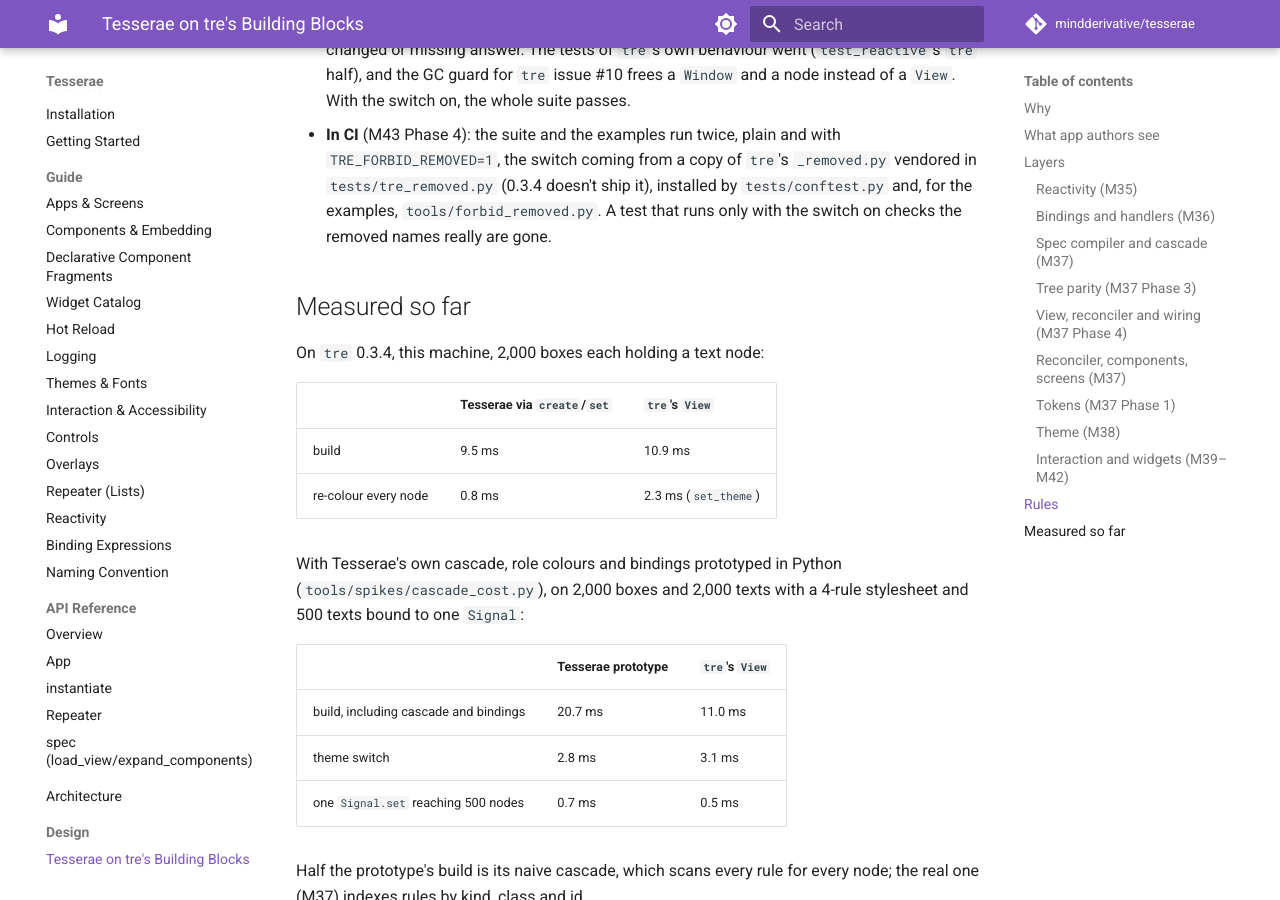
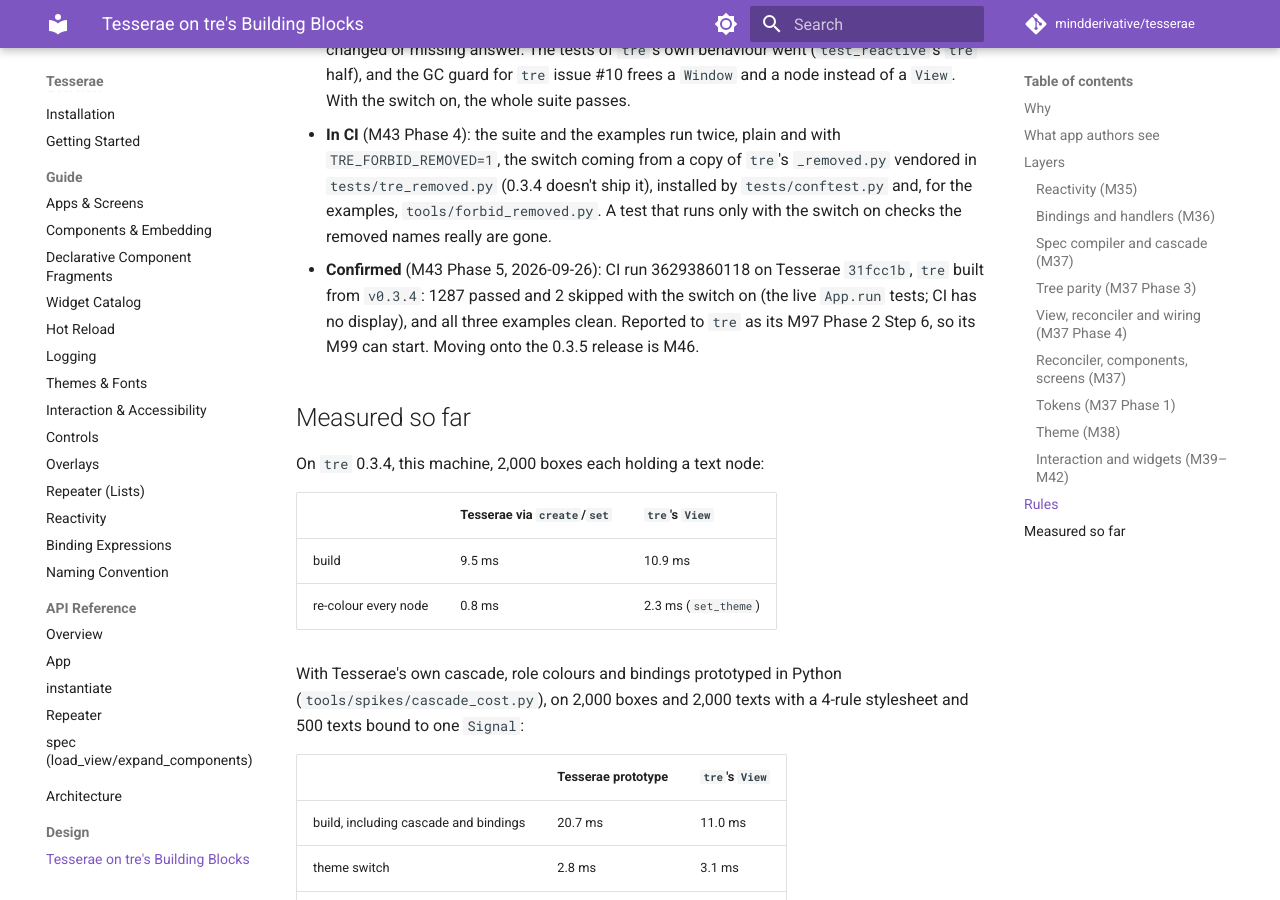
Before and after one commit to mindderivative/tesserae, an MkDocs documentation site: the page built from docs/design/building-blocks.md, in a window 1280 px wide and 900 px high, scrolled down 6519 px. Built offline with MkDocs 1.6.1 and Material for MkDocs 9.7.7, drawn with Linux system fonts in a browser that asks for light colours; comment, search, counter and statistics services are not loaded.

Commit message:
M43 Phase 5: confirmed to tre -- M43 complete
CI run 36293860118 (tre built from v0.3.4) is green plain and with
TRE_FORBID_REMOVED=1: 1287 passed, 2 skipped (the live App.run tests;
no display), and all three examples clean. Sent the confirmation to
tre's session as its M97 Phase 2 Step 6, so its M99 can start. The
design page records it; M46 (the move to 0.3.5) waits on tre's release.

Co-Authored-By: Claude Opus 5.5 <noreply@anthropic.com>

```diff
--- a/docs/design/building-blocks.md
+++ b/docs/design/building-blocks.md
@@ -285,6 +285,12 @@ graph and docking (P7).
   it), installed by `tests/conftest.py` and, for the examples,
   `tools/forbid_removed.py`. A test that runs only with the switch on
   checks the removed names really are gone.
+- **Confirmed** (M43 Phase 5, 2026-09-26): CI run 36293860118 on
+  Tesserae `31fcc1b`, `tre` built from `v0.3.4`: 1287 passed and 2
+  skipped with the switch on (the live `App.run` tests; CI has no
+  display), and all three examples clean. Reported to `tre` as its M97
+  Phase 2 Step 6, so its M99 can start. Moving onto the 0.3.5 release is
+  M46.
 
 ## Measured so far
 
```
Also changed, not shown: BUILD_TRACKER.md (+6 -6 lines), LOG.md (+13 -0 lines), PLAN.md (+3 -1 lines).
